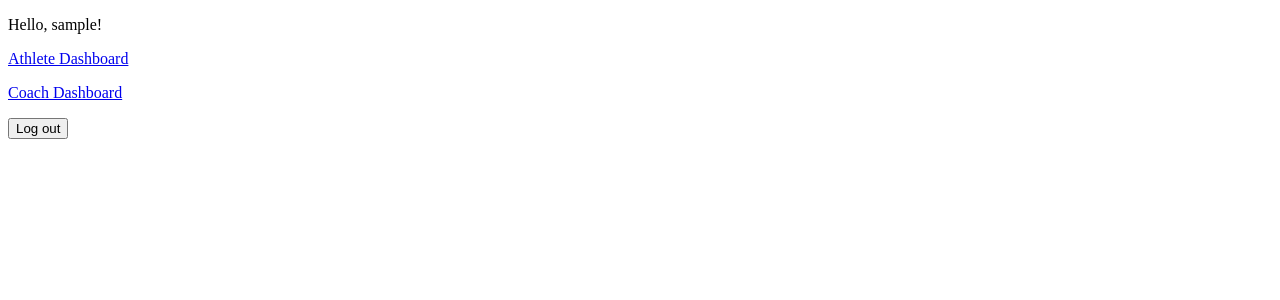
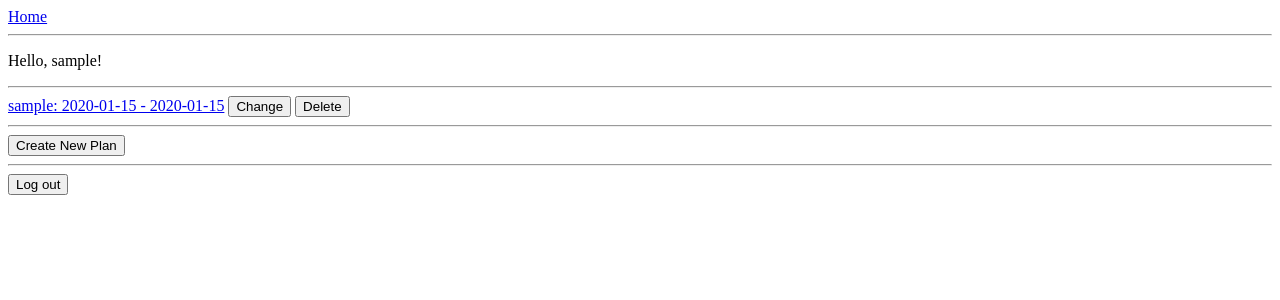
Before and after one commit to nickbhorton/training_plan, a Django app: page / in a window 1280 px wide. Shown: the top 300 px of the page. Run offline with Django 5.2, Linux system fonts and the light colour scheme; a user stored in the database is signed in; tables that the repository leaves empty hold one stand-in row (values such as "Sample post").

```diff
--- a/home/models.py
+++ b/home/models.py
@@ -31,4 +31,4 @@ class TrainingDay(models.Model):
     distance = models.FloatField()
 
     def __str__(self):
-        return self.plan.athlete.user.username + " day"
+        return str(self.date) + ": " + str(self.distance)
--- /dev/null
+++ b/home/templates/home/base.html
@@ -0,0 +1,21 @@
+<!DOCTYPE html>
+<html>
+<head>
+    <title>{% block title %}My Site{% endblock %}</title>
+    <style>
+        {% block style %}
+        {% endblock %}
+    </style>
+</head>
+<body>
+    <nav>
+        <a href="{% url "home:index" %}">Home</a>
+        <hr>
+    </nav>
+
+    <main>
+        {% block content %}
+        {% endblock %}
+    </main>
+</body>
+</html>
--- a/home/templates/home/index.html
+++ b/home/templates/home/index.html
@@ -1,19 +1,21 @@
-<!doctype html>
-<html lang="en-US">
-    <head>
-        <meta charset="utf-8" />
-        <title>Training Planner</title>
-    </head>
-    <body>
+{% extends "home/base.html" %}
+{% block content %}
 {% if user.is_authenticated %}
     <p>Hello, {{ user.username }}!</p>
-            {% if is_athlete %}
-                <a href="{% url 'home:athlete_dashboard' %}">Athlete Dashboard</p>
+    {% if is_coach %}
+        <hr>
+        {% for plan in coach_plans %}
+            <a href="{% url 'home:plan_detail' plan.pk %}">{{ plan }}</a>
+            <a href="{% url 'home:change_plan' plan.pk %}"><button>Change</button></a>
+            <a href="{% url 'home:delete_plan' plan.pk %}"><button>Delete</button></a>
+            <hr>
+        {% empty %}
+            <p>No Current Training Plans</p>
+        {% endfor %}
+        <a href="{% url 'home:add_plan' %}"><button>Create New Plan</button></a>
+        <hr>
     {% endif %}
-            {% if is_coach %}
-                <a href="{% url 'home:coach_dashboard' %}">Coach Dashboard</p>
-            {% endif %}
-            <form action="{% url 'home:logout' %}" method="POST">
+    <form action="{% url 'home:logout' %}" method="post">
         {% csrf_token %}
         <button type="submit">Log out</button>
     </form>
@@ -32,5 +34,4 @@
         </fieldset>
     </form>
 {% endif %}
-    </body>
-</html>
+{% endblock %}
--- a/home/urls.py
+++ b/home/urls.py
@@ -5,10 +5,11 @@ from . import views
 app_name = "home"
 urlpatterns = [
     path("", views.index, name="index"),
+    path("plan/add", views.add_plan, name="add_plan"),
+    path("plan/<int:pk>/change", views.change_plan, name="change_plan"),
+    path("plan/<int:pk>/delete", views.delete_plan, name="delete_plan"),
+    path("plan/<int:pk>/detail", views.plan_detail, name="plan_detail"),
+    path("plan/<int:plan_pk>/day/<int:day_count>/add" , views.add_day, name="add_day"),
     path("accounts/login", views.login_view, name="login"),
     path("accounts/logout", views.logout_view, name="logout"),
-    path("coach_dashboard/<int:athlete_pk>/new", views.create_training_plan, name="create_training_plan"),
-    path("coach_dashboard/<int:athlete_pk>", views.training_plans_list, name="training_plans_list"),
-    path("coach_dashboard", views.coach_dashboard, name="coach_dashboard"),
-    path("athlete_dashboard", views.athlete_dashboard, name="athlete_dashboard"),
 ]
--- a/home/views.py
+++ b/home/views.py
@@ -1,48 +1,103 @@
-from datetime import datetime
+from datetime import timedelta, date, datetime
 
 from django.http import HttpResponse, Http404, HttpResponseRedirect
 from django.urls import reverse
 from django.contrib.auth import authenticate, login, logout
 from django.shortcuts import render, get_object_or_404
 
-from .forms import TrainingPlanForm
+from .forms import TrainingPlanForm, TrainingDayForm
 
 from .models import Athlete, Coach, TrainingPlan, TrainingDay
 
 def index(request):
+    if not request.user.is_anonymous:
+        is_athlete = Athlete.objects.filter(user=request.user).exists()
+        is_coach = Coach.objects.filter(user=request.user).exists()
+        coach_plans = TrainingPlan.objects.filter(coach__user=request.user)
+        return render(request, "home/index.html", {
+            "is_athlete": is_athlete,
+            "is_coach": is_coach,
+            "coach_plans": coach_plans
+        })
     return render(request, "home/index.html", {
-        "is_athlete": Athlete.objects.filter(user__username=request.user).exists(),
-        "is_coach": Coach.objects.filter(user__username=request.user).exists(),
+        "is_athlete": False,
+        "is_coach": False,
+        "coach_plans": []
     })
 
-def coach_dashboard(request):
-    return render(request, "home/coach_dashboard.html", {"coached_athletes": Athlete.objects.filter(coach__user__pk=request.user.pk)})
-
-def training_plans_list(request, athlete_pk):
-    athlete = get_object_or_404(Athlete, pk=athlete_pk)
-    coach = get_object_or_404(Coach, user__pk=request.user.pk)
-    training_plans = TrainingPlan.objects.filter(athlete__pk=athlete.pk, coach__pk=coach.pk)
-    return render(request, "home/training_plans_list.html", {"athlete": athlete, "training_plans": training_plans})
-
-def create_training_plan(request, athlete_pk):
+def add_day(request, plan_pk, day_count):
+    plan = get_object_or_404(TrainingPlan, pk=plan_pk)
     if request.method == "POST":
-        new_plan_form = TrainingPlanForm(request.POST)
-        if new_plan_form.is_valid():
-            new_plan = TrainingPlan(
-                athlete=get_object_or_404(Athlete, pk=athlete_pk),
-                coach=get_object_or_404(Coach, user__pk=request.user.pk),
-                start_date=new_plan_form.cleaned_data['start_date'],
-                end_date=new_plan_form.cleaned_data['end_date']
-            )
-            new_plan.save()
-            return HttpResponseRedirect(reverse("home:training_plans_list", args=(athlete_pk,)))
+        form = TrainingDayForm(request.POST)
+        if form.is_valid():
+            day = form.save(commit = False)
+            day.plan = plan
+            day.date = plan.start_date + timedelta(days=day_count)
+            day.save()
+            return HttpResponseRedirect(reverse("home:plan_detail", args=(plan_pk,)))
     else:
-        new_plan_form = TrainingPlanForm()
-    return render(request, "home/create_training_plan.html", {"athlete": get_object_or_404(Athlete, pk=athlete_pk), "new_plan_form": new_plan_form})
+        form = TrainingDayForm()
+    return render(request, "home/add_day.html", {"form": form, "plan_pk": plan_pk, "day_count": day_count})
 
 
-def athlete_dashboard(request):
-    return render(request, "home/athlete_dashboard.html", {})
+def plan_detail(request, pk):
+    plan = get_object_or_404(TrainingPlan, pk=pk)
+    # create all days
+    days: list[dict] = []
+    for i in range((plan.end_date - plan.start_date).days + 1):
+        date_delta = plan.start_date + timedelta(days=i)
+        days.append({"date": date_delta, "count": i, "training_day": None})
+
+    # get TrainingDay objects
+    training_days = TrainingDay.objects.filter(plan__pk=pk)
+    day_count_training_day_tuples = []
+    for day in training_days:
+        day_count_training_day_tuples.append(((day.date - plan.start_date).days, day))
+
+    # put TrainingDay objects into days
+    for i, training_day in day_count_training_day_tuples:
+        days[i]["training_day"] = training_day
+
+    weeks: list[list[dict]] = []
+    week: list[dict] = []
+    for i, day in enumerate(days):
+        week.append(day)
+        if day["date"].weekday() == 6:
+            weeks.append(week)
+            week = []
+    if len(week) > 0:
+        weeks.append(week)
+    return render(request, "home/plan_detail.html", {"plan": plan, "weeks": weeks})
+
+def add_plan(request):
+    if request.method == "POST":
+        form = TrainingPlanForm(request.POST, user=request.user)
+        if form.is_valid():
+            plan = form.save(commit = False)
+            plan.coach = get_object_or_404(Coach, user=request.user)
+            plan.save()
+            return HttpResponseRedirect(reverse("home:index"))
+    else:
+        form = TrainingPlanForm(user=request.user)
+    return render(request, "home/add_plan.html", {"form": form})
+
+def change_plan(request, pk):
+    plan = get_object_or_404(TrainingPlan, pk=pk, coach__user=request.user)
+    if request.method == "POST":
+        form = TrainingPlanForm(request.POST, user=request.user, instance=plan)
+        if form.is_valid():
+            form.save()
+            return HttpResponseRedirect(reverse("home:index"))
+    else:
+        form = TrainingPlanForm(user=request.user, instance=plan)
+    return render(request, "home/change_plan.html", {"form": form, "pk": pk})
+
+def delete_plan(request, pk):
+    plan = get_object_or_404(TrainingPlan, pk=pk, coach__user=request.user)
+    if request.method == "POST":
+        plan.delete()
+        return HttpResponseRedirect(reverse("home:index"))
+    return render(request, "home/delete_plan.html", {"plan": plan, "pk": pk})
 
 def login_view(request):
     username = request.POST["username"]
```
Also changed, not shown: home/forms.py (+30 -10 lines), home/templates/home/add_day.html (added, +8 -0 lines), home/templates/home/add_plan.html (added, +8 -0 lines), home/templates/home/athlete_dashboard.html (deleted, +0 -9 lines), home/templates/home/change_plan.html (added, +8 -0 lines), home/templates/home/coach_dashboard.html (deleted, +0 -15 lines), home/templates/home/create_training_plan.html (deleted, +0 -17 lines), home/templates/home/delete_plan.html (added, +9 -0 lines), home/templates/home/plan_detail.html (added, +37 -0 lines), home/templates/home/training_plans_list.html (deleted, +0 -14 lines). Lines whose indentation alone changed are shown as unchanged.
